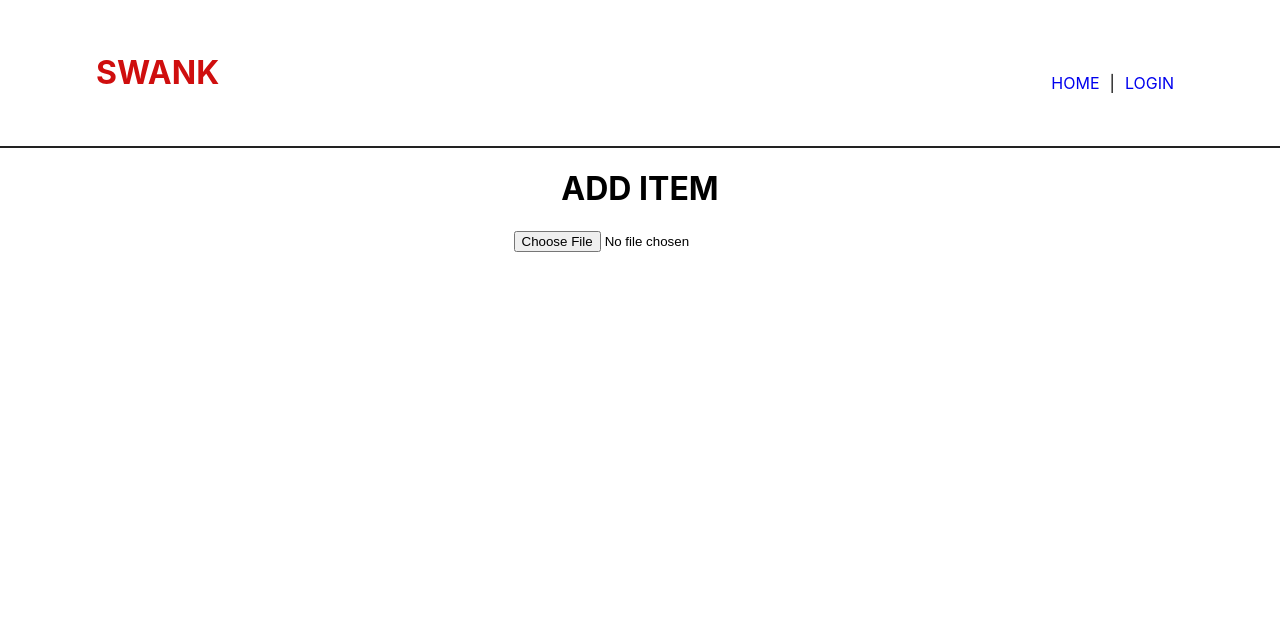
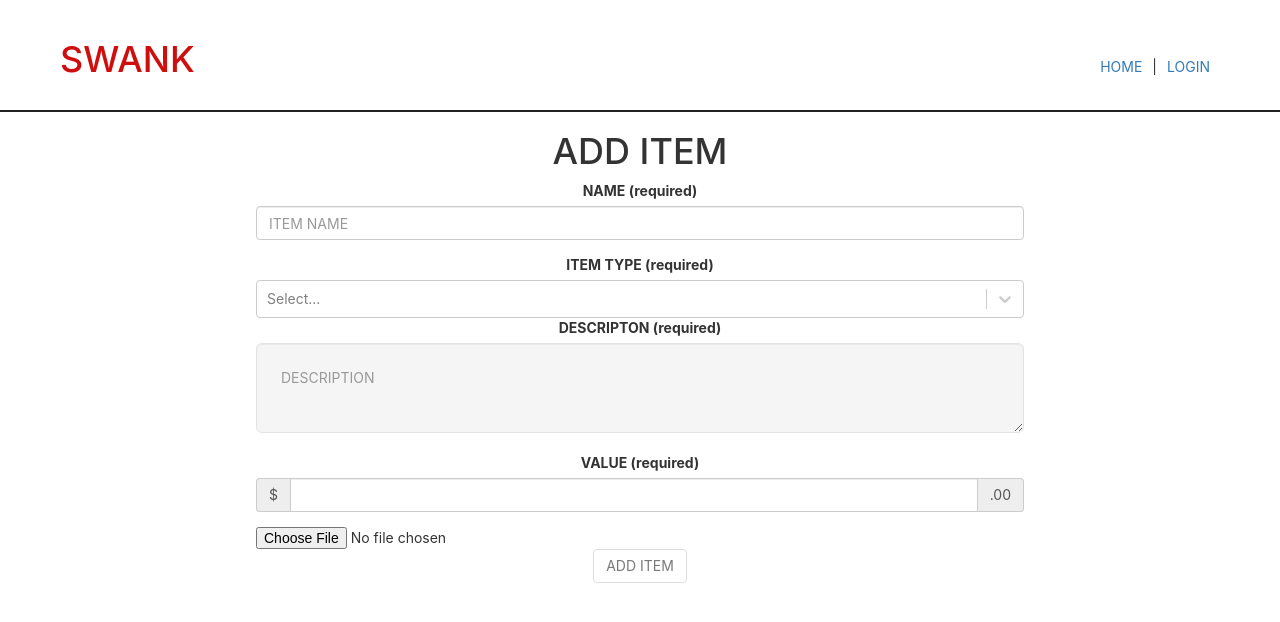
Before and after one commit to rockyliwanag/SWANK, a React (Create React App) app: page /new-item in a window 1280 px wide. Shown: the top 622 px of the page. Built offline with nearby package versions, Linux system fonts and the light colour scheme; no server answers.

Commit message:
Add item functionality

```diff
--- a/models/item.js
+++ b/models/item.js
@@ -6,7 +6,7 @@ var itemSchema = new Schema({
         type: String,
         required: true
     },
-    item_type: {
+    itemType: {
         type: String,
         required: true,
         unique: true
@@ -18,7 +18,7 @@ var itemSchema = new Schema({
     value: {
         type: Number,
         required: true,
-    },
+    }
 });
 
 module.exports = mongoose.model('Item', itemSchema);
--- a/package.json
+++ b/package.json
@@ -19,6 +19,7 @@
     "react-dom": "^16.13.1",
     "react-router-dom": "^5.1.2",
     "react-scripts": "3.4.1",
+    "react-select": "^3.1.0",
     "serve-favicon": "^2.5.0"
   },
   "scripts": {
--- a/public/index.html
+++ b/public/index.html
@@ -1,14 +1,12 @@
 <!DOCTYPE html>
 <html lang="en">
+
 <head>
   <meta charset="utf-8" />
   <link rel="icon" href="%PUBLIC_URL%/favicon.ico" />
   <meta name="viewport" content="width=device-width, initial-scale=1" />
   <meta name="theme-color" content="#000000" />
-    <meta
-      name="description"
-      content="Web site created using create-react-app"
-    />
+  <meta name="description" content="Web site created using create-react-app" />
   <link rel="apple-touch-icon" href="%PUBLIC_URL%/logo192.png" />
   <!--
       manifest.json provides metadata used when your web app is installed on a
@@ -24,8 +22,11 @@
       work correctly both with client-side routing and a non-root public URL.
       Learn how to configure a non-root public URL by running `npm run build`.
     -->
-    <title>React App</title>
+  <link rel="stylesheet" href="https://maxcdn.bootstrapcdn.com/bootstrap/3.3.7/css/bootstrap.min.css"
+    integrity="sha384-BVYiiSIFeK1dGmJRAkycuHAHRg32OmUcww7on3RYdg4Va+PmSTsz/K68vbdEjh4u" crossorigin="anonymous">
+  <title>SWANK:Social Inventory</title>
 </head>
+
 <body>
   <noscript>You need to enable JavaScript to run this app.</noscript>
   <div id="root"></div>
@@ -40,4 +41,5 @@
       To create a production bundle, use `npm run build` or `yarn build`.
     -->
 </body>
+
 </html>
--- a/routes/api/items.js
+++ b/routes/api/items.js
@@ -2,5 +2,8 @@ var express = require('express');
 var router = express.Router();
 var itemsCtrl = require('../../controllers/items');
 
+/* GET /api/items */
+router.post('/', itemsCtrl.create);
+
 
 module.exports = router;
--- a/src/pages/AddItemsPage/AddItemsPage.jsx
+++ b/src/pages/AddItemsPage/AddItemsPage.jsx
@@ -1,24 +1,131 @@
 import React, { Component } from "react";
+import Select from "react-select";
 
-class NewItemPage extends Component {
-  fileUploaded = (e) => {
-    console.log(e.target);
+const options = [
+  { value: "accessories", label: "ACCESSORIES" },
+  { value: "clothes", label: "CLOTHES" },
+  { value: "collectibles", label: "COLLECTIBLES" },
+  { value: "electronics", label: "ELECTRONICS" },
+  { value: "furnitiure", label: "FURNITURE" },
+  { value: "jewelry", label: "JEWELRY" },
+  { value: "sports/outdoors/hobbies", label: "SPORTS/OUTDOORS/HOBBIES" },
+  { value: "toys", label: "TOYS" },
+  { value: "transportation", label: "TRANSPORTATION" },
+];
+
+class AddItemsPage extends Component {
+  state = {
+    invalidForm: true,
+    formData: {
+      name: "",
+      itemType: null,
+      description: "",
+      value: "",
+      pictures: [],
+    },
+  };
+
+  formRef = React.createRef();
+
+  // fileUploaded = (e) => {
+  //   console.log(e.target);
+  // }
+
+  handleSubmit = (e) => {
+    e.preventDefault();
+    this.props.handleAddItem(this.state.formData);
+  };
+
+  handleChange = (e) => {
+    const formData = {
+      ...this.state.formData,
+      [e.target.name]: e.target.value,
+    };
+    this.setState({
+      formData,
+      invalidForm: !this.formRef.current.checkValidity(),
+    });
+  };
+
+  handleSelection = (itemType) => {
+    this.setState({ itemType }, () =>
+      console.log(`Option selected:`, this.state.formData.itemType)
+    );
   };
 
   render() {
+    const { itemType } = this.state.formData;
     return (
       <>
         <h1>ADD ITEM</h1>
+        <div className="Page-container">
           <form
             ref={this.formRef}
             autoComplete="off"
             onSubmit={this.handleSubmit}
           >
+            <div className="form-group">
+              <label>NAME (required)</label>
+              <input
+                className="form-control"
+                name="name"
+                value={this.state.formData.name}
+                onChange={this.handleChange}
+                placeholder="ITEM NAME"
+                required
+              />
+            </div>
+            <div className="form-group">
+              <label>ITEM TYPE (required)</label>
+              <Select
+                // className="form-control"
+                name="itemType"
+                value={itemType}
+                onChange={this.handleSelection}
+                options={options}
+                required
+              />
+              <div className="form-group">
+                <label>DESCRIPTON (required)</label>
+                <textarea
+                  className="form-control well well-lg"
+                  name="description"
+                  value={this.state.formData.description}
+                  onChange={this.handleChange}
+                  placeholder="DESCRIPTION"
+                  required
+                />
+              </div>
+              <div className="form-group">
+                <label>VALUE (required)</label>
+                <div className="input-group">
+                  <span className="input-group-addon">$</span>
+                  <input
+                    className="form-control"
+                    type="text"
+                    name="value"
+                    value={this.state.formData.value}
+                    onChange={this.handleChange}
+                    aria-label="VALUE"
+                    required
+                  />
+                  <span className="input-group-addon">.00</span>
+                </div>
+              </div>
+            </div>
             <input type="file" onChange={this.fileUploaded} />
+            <button
+              type="submit"
+              className="btn btn-default"
+              disabled={this.state.invalidForm}
+            >
+              ADD ITEM
+            </button>
           </form>
+        </div>
       </>
     );
   }
 }
 
-export default NewItemPage;
+export default AddItemsPage;
--- a/src/pages/App/App.css
+++ b/src/pages/App/App.css
@@ -28,3 +28,8 @@
 .App-body {
   min-height: 90vh;
 }
+
+.Page-container {
+  width: 60%;
+  margin: 0 auto;
+}
--- a/src/pages/App/App.js
+++ b/src/pages/App/App.js
@@ -7,9 +7,12 @@ import "./App.css";
 /*------ Components ------*/
 import Header from "../../components/Header/Header";
 
+/*------ API ------*/
+import * as itemAPI from "../../services/items-api";
+
 /*------ Pages ------*/
 // import SignupPage from '../SignupPage/SignupPage';
-import HomePage from "../HomePage/HomePage"
+import HomePage from "../HomePage/HomePage";
 import LoginPage from "../LoginPage/LoginPage";
 import InventoryPage from "../InventoryPage/InventoryPage";
 import AddItemsPage from "../AddItemsPage/AddItemsPage";
@@ -18,6 +21,7 @@ class App extends Component {
   constructor() {
     super();
     this.state = {
+      items: [],
       user: userService.getUser(),
     };
   }
@@ -31,8 +35,27 @@ class App extends Component {
 
   handleLogout = () => {
     userService.logout();
-    this.setState({ user: null });
+    this.setState({
+      user: null,
+    });
   };
+
+  handleAddItem = async (newItemData) => {
+    const newItem = await itemAPI.create(newItemData);
+    this.setState(
+      (state) => ({
+        items: [...state.items, newItem],
+      }),
+      () => this.props.history.push("/inventory")
+    );
+  };
+
+  /*------ Lifecycle Methods ------*/
+
+  async componentDidMount() {
+    const items = await itemAPI.getAll();
+    this.setState({ items });
+  }
 
   render() {
     console.log(this.state.user);
@@ -53,29 +76,18 @@ class App extends Component {
           <Route
             exact
             path="/"
-            render={({ history }) => (
-              <HomePage
-                history={history}
-              />
-            )}
+            render={({ history }) => <HomePage history={history} />}
           />
           <Route
             exact
             path="/inventory"
-            render={({ history }) => (
-              <InventoryPage
-                history={history}
-              />
-            )}
+            render={({ history }) => <InventoryPage history={history} />}
           />
           <Route
             exact
             path="/new-item"
-            render={({ history }) => (
-              <AddItemsPage
-                history={history}
-              />
-            )}
+            render={({ history }) => <AddItemsPage history={history}
+            handleAddItem={this.handleAddItem} />}
           />
         </Switch>
       </div>
--- /dev/null
+++ b/src/services/items-api.js
@@ -0,0 +1,15 @@
+const BASE_URL = "/routes/api/items.js";
+
+export function create(item) {
+  return fetch(BASE_URL, {
+    method: "POST",
+    headers: {
+      "content-type": "application/json",
+    },
+    body: JSON.stringify(item),
+  }).then((res) => res.json());
+}
+
+export function getAll() {
+  return fetch(BASE_URL).then((res) => res.json());
+}
```
Also changed, not shown: controllers/items.js (+10 -0 lines), 1 other file (tests, documents, lock files or other folders). Lines whose indentation alone changed are shown as unchanged.
